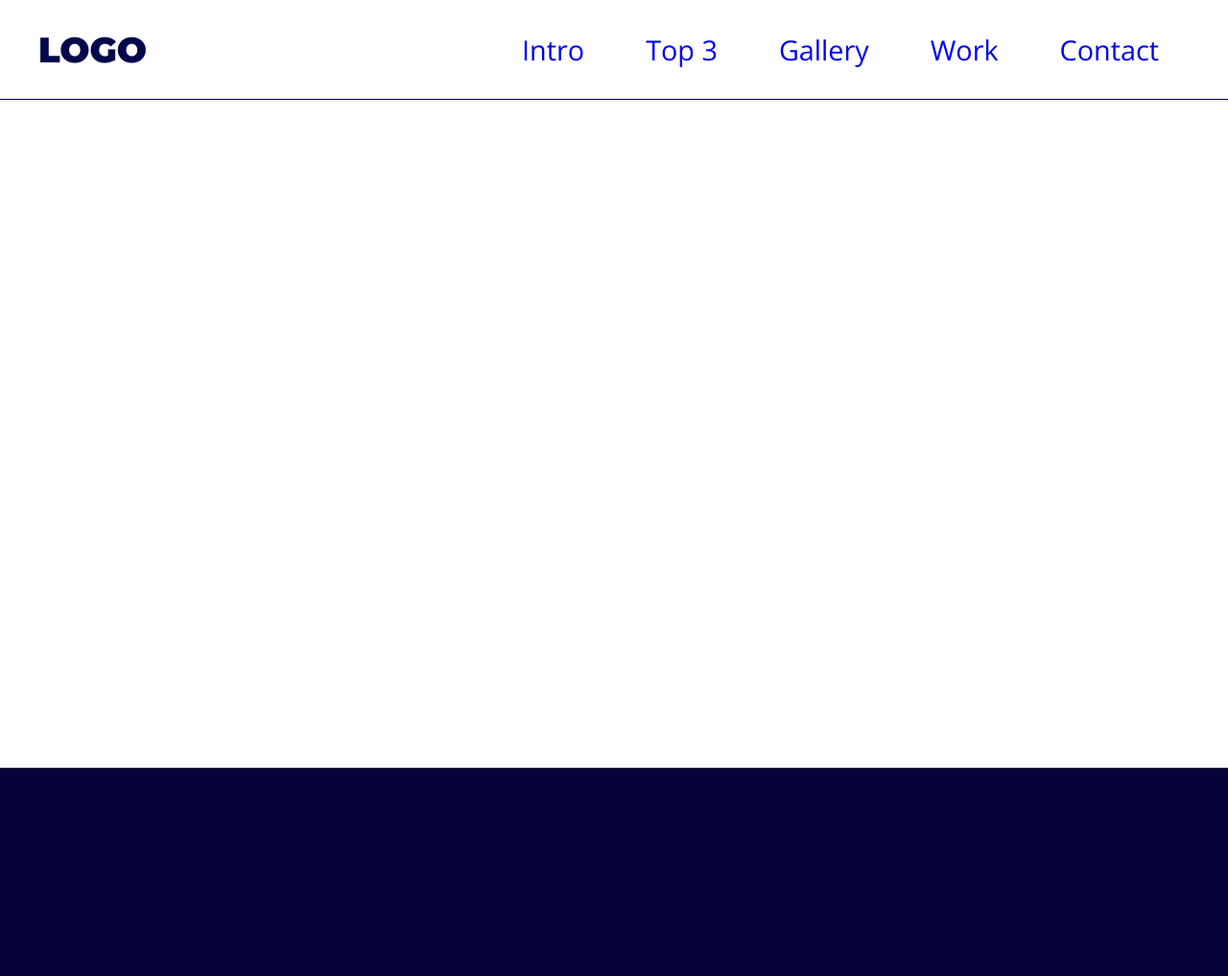
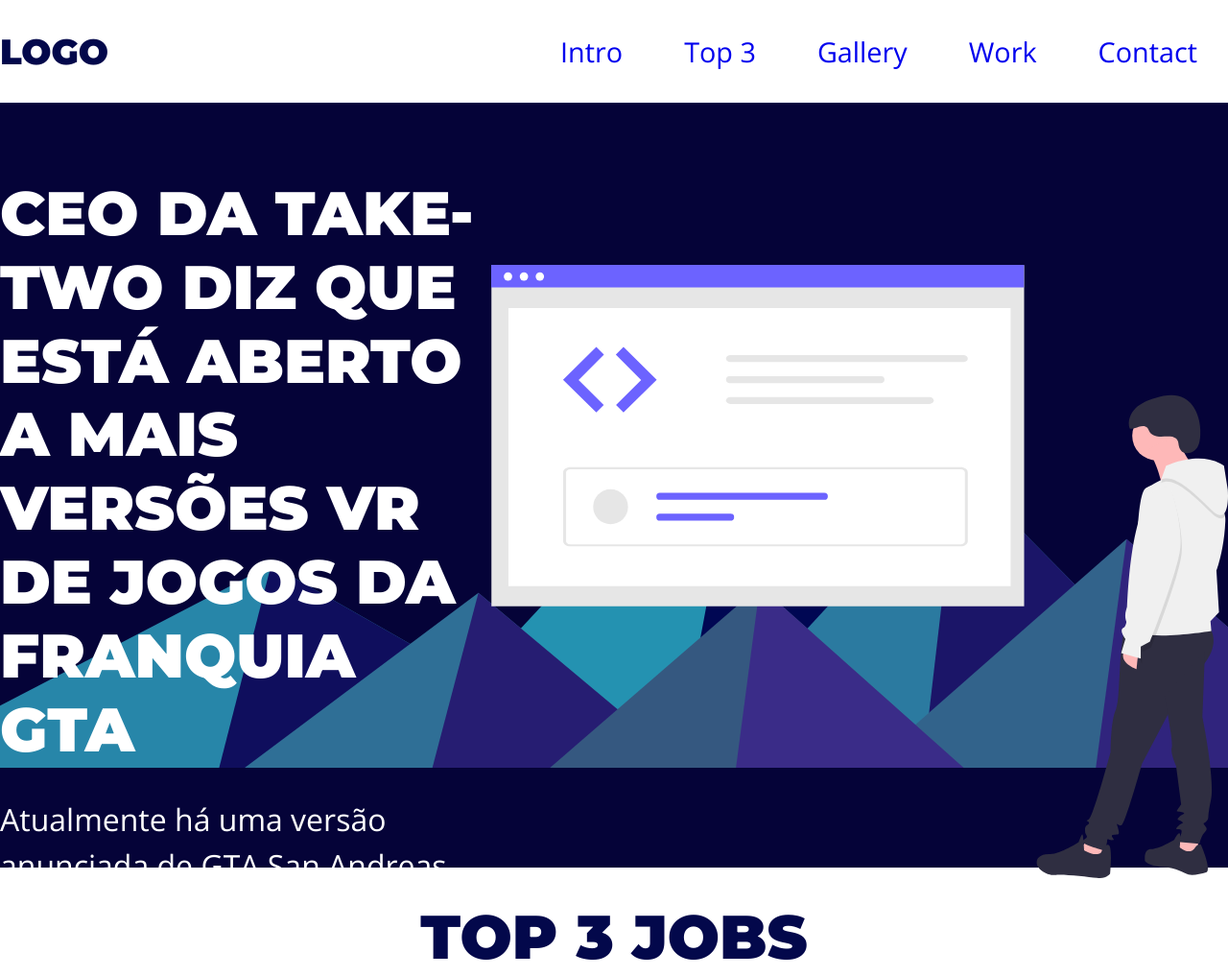
Before and after one commit to CarlosDanielSantosOliveira/landing-page, a plain HTML site: page index.html in a window 1280 px wide. Shown: the top 1017 px of the page at 96% size. Drawn offline with nearby package versions, Linux system fonts and the light colour scheme.

Commit message:
Seção top 3 e intro funcionais

```diff
--- /dev/null
+++ b/assets/css/classes.css
@@ -0,0 +1,18 @@
+.main-content {
+    max-width: 120rem;
+    margin: 0 auto;
+    padding: var(--gap);
+}
+
+.section {
+    min-height: 100vh;
+}
+
+.white-bg {
+    background: var(--primary-color);
+    color: var(--second-color);
+}
+
+.menu-spacing {
+    height: 6.5rem;
+}
--- /dev/null
+++ b/assets/css/elements.css
@@ -0,0 +1,64 @@
+* {
+    margin: 0;
+    padding: 0;
+}
+
+html {
+    font-size: 62,5%;
+    scroll-behavior: smooth;
+}
+body {
+    font-family: 'Open Sans', sans-serif;
+    font-size: 2rem;
+    background-image: url('../img/main.svg');
+    background-attachment: fixed;
+    background-size: cover;
+    background-repeat: no-repeat;
+    background-position: center center;
+    color: var(--primary-color);
+    line-height: 1.5;
+}
+
+h1, h2, h3, h4, h5, h6 {
+    font-family: 'Montserrat', sans-serif;
+}
+
+h1 {
+    font-size: 4rem;
+    text-transform: uppercase;
+}
+
+h2 {
+    font-size: 4rem;
+    margin-bottom: 2rem;
+    text-transform: uppercase;
+    line-height: 1.2;
+}
+
+h3 {
+    font-size: 3rem;
+    text-transform: uppercase;
+}
+
+h4 {
+    font-size: 2.5rem;
+    text-transform: uppercase;
+}
+
+h5 {
+    font-size: 2rem;
+    text-transform: uppercase;
+}
+
+h6 {
+    font-size: 1.5rem;
+    text-transform: uppercase;
+}
+
+a {
+    text-decoration: none;
+}
+
+p {
+    margin-bottom: 2rem;
+}
--- /dev/null
+++ b/assets/css/menu.css
@@ -0,0 +1,57 @@
+.menu {
+    background: var(--primary-color);
+    position: fixed;
+    top: 0;
+    left: 0;
+    right: 0;
+    right:0;
+    width: 100%;
+    z-index:1;
+    border-bottom: 0.1rem solid var(--second-color);
+    color: var(--second-color);
+}
+
+.menu-content {
+    display: flex;
+    justify-content: space-between;
+    align-items: center;
+    padding-top: 0;
+    padding-bottom: 0;
+}
+
+.menu h1 {
+    font-size: 2.3rem;
+}
+
+.menu h1 a {
+    color: inherit;
+}
+
+.menu ul {
+    list-style: none;
+    display: flex;
+}
+
+.menu ul li {
+    display: block;
+    padding: 2rem;
+    font-size: 1.8rem;
+    color: var(--second-color);
+    position: relative;
+  }
+
+.menu ul li a::after {
+    content: '';
+    position: absolute;
+    bottom: 1rem;
+    left: 50%;
+    width: 0;
+    height: 0.2rem;
+    background: var(--second-color);
+    transition: all 300ms ease-in-out;
+  }
+
+  .menu ul li a:hover::after {
+    width: 50%;
+    left: 25%;
+  }
--- a/assets/css/style.css
+++ b/assets/css/style.css
@@ -1,132 +1,29 @@
-:root {
-    --primary-color: #FFFF;
-    --second-color: rgb(3, 8, 75);
-}
+ .intro-content {
+     position: relative;
+     top: 5rem;
+     display: grid;
+     grid-template-columns: 1fr 1.5fr;
+     align-items: stretch;
+     gap: var(--gap);
+     height: 100vh;
+ }
 
-* {
-    margin: 0;
-    padding: 0;
-}
+ .intro-text-content, .intro-img {
+     display: flex;
+     flex-flow: column wrap;
+     justify-content: center;
+ }
 
-html {
-    font-size: 62,5%;
-}
-body {
-    font-family: 'Open Sans', sans-serif;
-    font-size: 2rem;
-    background-image: url('../img/main.svg');
-    background-attachment: fixed;
-    background-size: cover;
-    background-repeat: no-repeat;
-    background-position: center center;
-    color: var(--primary-color);
-}
+ .intro-img img {
+     max-width: 100%;
+     height: auto;
+ }
 
-h1, h2, h3, h4, h5, h6 {
-    font-family: 'Montserrat', sans-serif;
-}
-
-h1 {
-    font-size: 6rem;
-    text-transform: uppercase;
-}
-
-h2 {
-    font-size: 5.5rem;
-    text-transform: uppercase;
-}
-
-h3 {
-    font-size: 5rem;
-    text-transform: uppercase;
-}
-
-h4 {
-    font-size: 4.5rem;
-    text-transform: uppercase;
-}
-
-h5 {
-    font-size: 4rem;
-    text-transform: uppercase;
-}
-
-h6 {
-    font-size: 3.5rem;
-    text-transform: uppercase;
-}
-
-a {
-    text-decoration: none;
-}
-
-.main-content {
-    max-width: 1200px;
-    margin: 0 auto;
-    padding: var(--gap);
-}
-
-.section {
-    min-height: 100vh;
-}
-
-.white-bg {
-    background: var(--primary-color);
-}
-
-.menu {
-    background: var(--primary-color);
-    position: fixed;
-    top: 0;
-    left: 0;
-    right: 0;
-    right:0;
-    width: 100%;
-    border-bottom: 1px solid var(--second-color);
-    color: var(--second-color);
-}
-
-.menu-content {
-    display: flex;
-    justify-content: space-between;
-    align-items: center;
-    padding-top: 0;
-    padding-bottom: 0;
-}
-
-.menu h1 {
-    font-size: 2.3rem;
-}
-
-.menu h1 a {
-    color: inherit;
-}
-
-.menu ul {
-    list-style: none;
-    display: flex;
-}
-
-.menu ul li {
-    display: block;
-    padding: 2rem;
-    font-size: 1.8rem;
-    color: var(--second-color);
-    position: relative;
-  }
-
-.menu ul li a::after {
-    content: '';
-    position: absolute;
-    bottom: 1rem;
-    left: 50%;
-    width: 0;
-    height: 0.2rem;
-    background: rgb(8, 9, 80);
-    transition: all 300ms ease-in-out;
-  }
-
-  .menu ul li a:hover::after {
-    width: 50%;
-    left: 25%;
-  }
+ .top3-content {
+     max-width: 64rem;
+     display: flex;
+     flex-flow: column wrap;
+     justify-content: center;
+     height: 100vh;
+     text-align: center;
+ }
--- /dev/null
+++ b/assets/css/variables.css
@@ -0,0 +1,4 @@
+:root {
+    --primary-color: #FFFF;
+    --second-color: rgb(3, 8, 75);
+}
--- a/index.html
+++ b/index.html
@@ -12,25 +12,56 @@
         href="https://fonts.googleapis.com/css2?family=Montserrat:wght@900&family=Open+Sans:ital,wght@0,400;0,700;1,400&display=swap"
         rel="stylesheet">
     <link rel="stylesheet" href="assets/css/style.css">
+    <link rel="stylesheet" href="assets/css/elements.css">
+    <link rel="stylesheet" href="assets/css/classes.css">
+    <link rel="stylesheet" href="assets/css/variables.css">
+    <link rel="stylesheet" href="assets/css/menu.css">
 </head>
 
 <body>
     <aside class="menu">
-        <section class="main-content menu-content">
+        <div class="main-content menu-content">
             <h1>
                 <a href="#"> Logo <a>
             </h1>
             <nav>
                 <ul>
-                    <li> <a href="#">Intro </a></li>
-                    <li> <a href="#">Top 3 </a></li>
-                    <li> <a href="#">Gallery </a></li>
-                    <li> <a href="#">Work </a></li>
-                    <li> <a href="#">Contact </a></li>
+                    <li> <a href="#intro">Intro </a></li>
+                    <li> <a href="#top3">Top 3 </a></li>
+                    <li> <a href="#gallery">Gallery </a></li>
+                    <li> <a href="#work">Work </a></li>
+                    <li> <a href="#contact">Contact </a></li>
                 </ul>
             </nav>
-        </section>
+        </div>
     </aside>
+
+    <div class="menu-spacing"></div>
+    <section id="intro" class="intro section">
+        <div class="main-content intro-content">
+            <div class="intro-text-content">
+                <h2> CEO da Take-Two diz que está aberto a mais versões VR de jogos da franquia GTA </h2>
+                <p>Atualmente há uma versão anunciada de GTA San Andreas para Oculus Quest 2</p>
+            </div>
+            <div class="intro-img">
+                <img src="assets/img/javascript-not-optimized.svg" alt="code inspection">
+            </div>
+        </div>
+    </section>
+
+    <section id="top3" class="white-bg section">
+        <div class="main-content top3-content">
+            <h2>top 3 jobs</h2>
+            <p>The release of Apple Silicon-based Macs at the end of last year generated a flurry of news coverage and
+                some surprises at the machine’s performance. This post details some background information on the
+                experience of porting Firefox to run natively on these CPUs.</p>
+            <p>We’ll start with some background on the Mac transition and give an overview of Firefox internals that
+                needed to know about the new architecture, before moving on to the concept of Universal Binaries.</p>
+            <p>We’ll then explain how DRM/EME works on the new platform, talk about our experience with macOS Big Sur,
+                and discuss various updater problems we had to deal with. We’ll conclude with the release and an
+                overview of various other improvements that are in the pipeline.</p>
+        </div>
+    </section>
 
     <aside class="section white-bg"> </aside>
     <aside class="section"> </aside>
```
Also changed, not shown: assets/img/javascript-not-optimized.svg (added).
